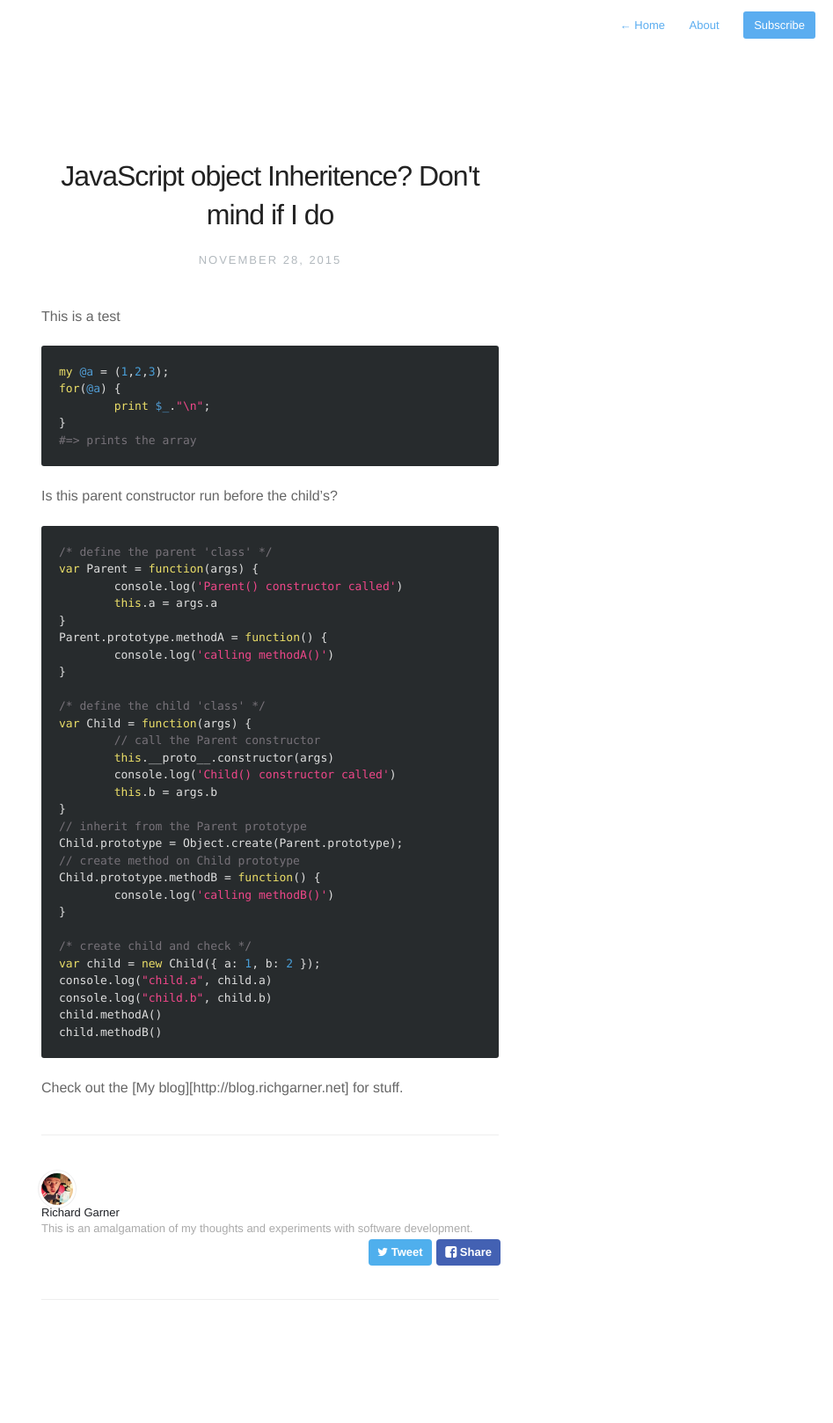
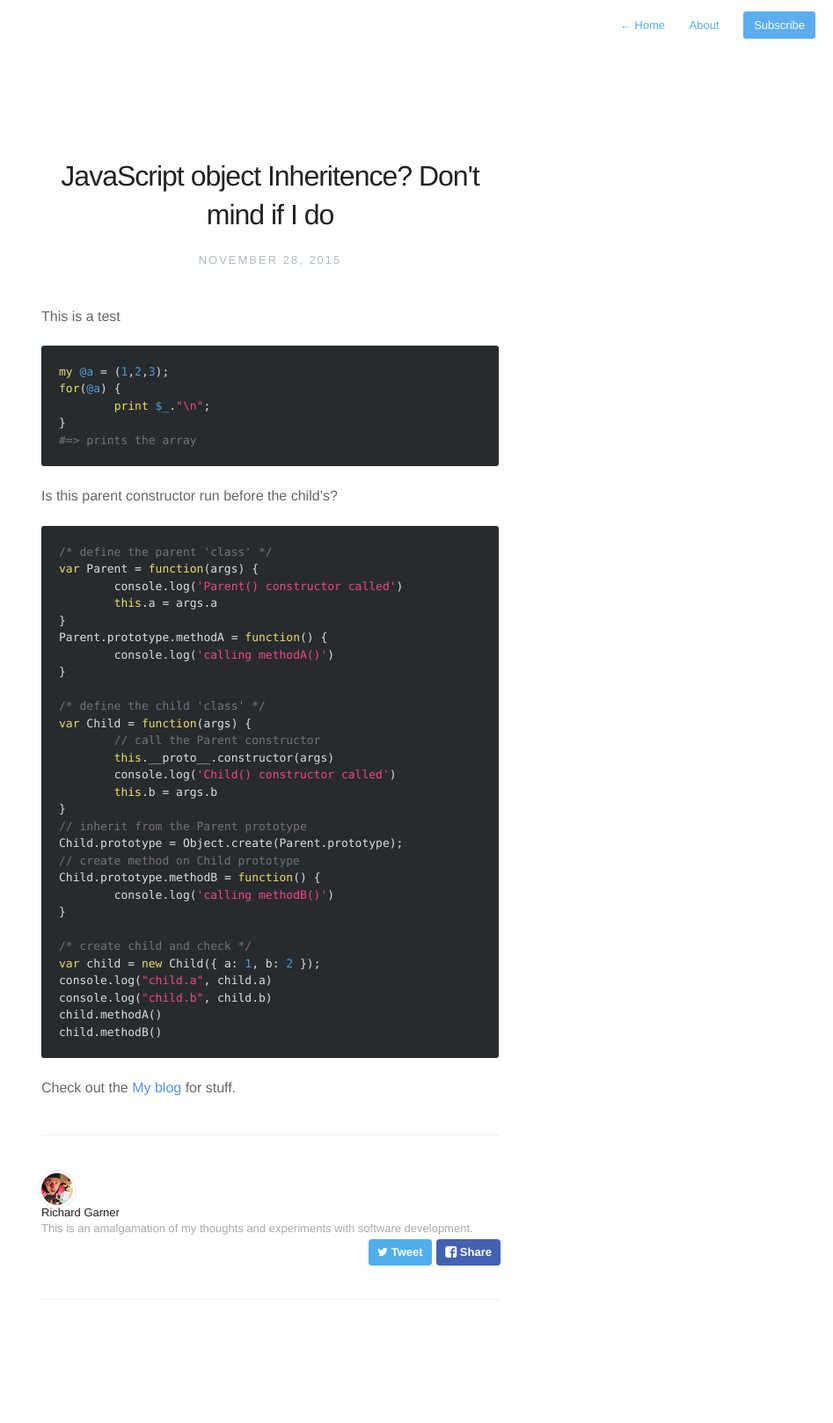
Before and after one commit to grubstarstar/grubstarstar.github.io, a Jekyll site: the page built from _posts/2015-11-28-first-post.markdown, in a window 1280 px wide. Shown: the whole page at 88% size, without its empty margins (333-1280 px from the left). Built offline with Jekyll 4.4.1, drawn with Linux system fonts in a browser that asks for light colours; nearby versions of some CDN libraries; Markdown is read by kramdown in place of the engine named in the settings.

Commit message:
Update 2015-11-28-first-post.markdown

```diff
--- a/_posts/2015-11-28-first-post.markdown
+++ b/_posts/2015-11-28-first-post.markdown
@@ -47,7 +47,7 @@ child.methodA()
 child.methodB()
 {% endhighlight %}
 
-Check out the [My blog][http://blog.richgarner.net] for stuff.
+Check out the [My blog](http://blog.richgarner.net) for stuff.
 
 [jekyll]:      http://jekyllrb.com
 [jekyll-gh]:   https://github.com/jekyll/jekyll
```
